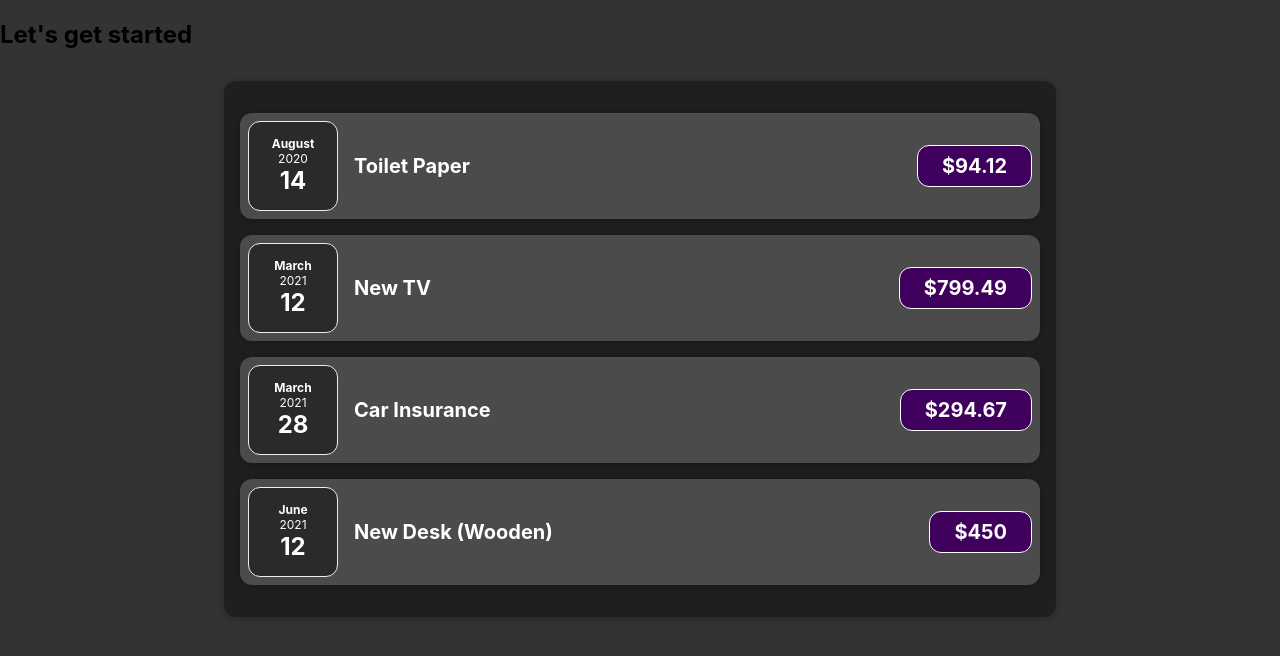
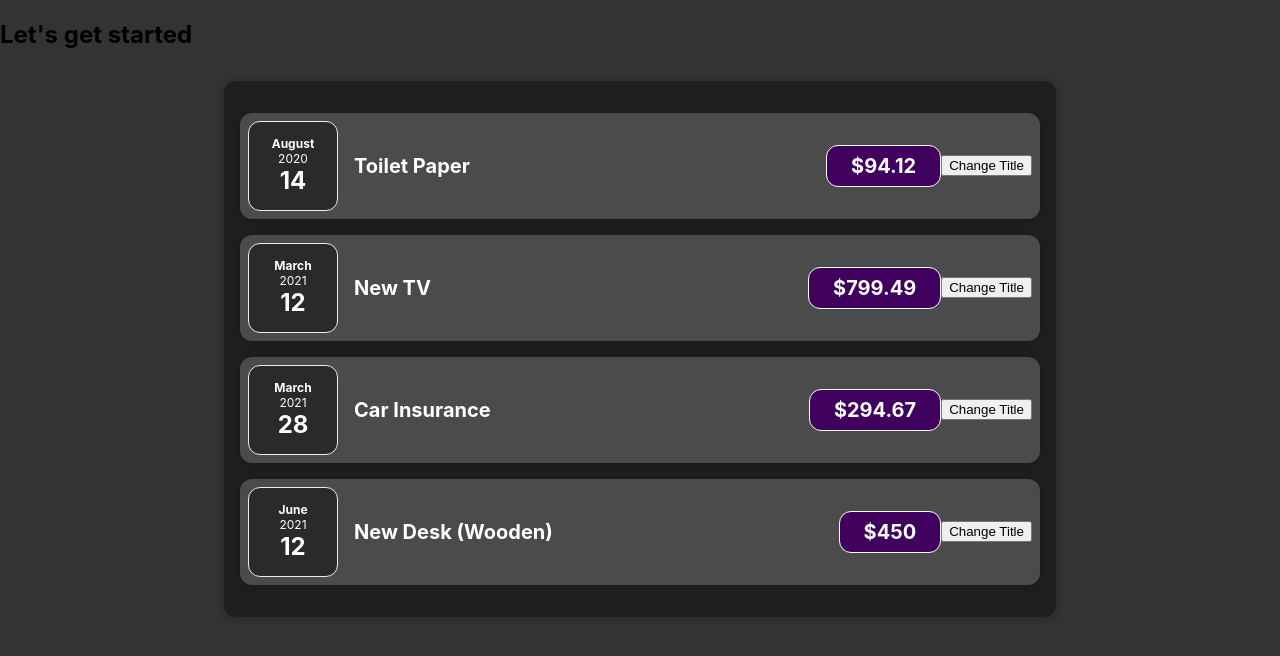
Before and after one commit to Znook/Udemy-React, a React (Create React App) app: page / in a window 1280 px wide. Shown: the top 656 px of the page. Built offline with nearby package versions, Linux system fonts and the light colour scheme.

Commit message:
added a click function to a button

```diff
--- a/src/components/Expenses/ExpenseItem.jsx
+++ b/src/components/Expenses/ExpenseItem.jsx
@@ -4,6 +4,11 @@ import Card from "../UI/Card";
 
 const ExpenseItem = (props) => {
   // Created a new JS file for ExpenseDate. See for more info
+
+  // Creating the onClick handler
+  const clickHandler = () => {
+    console.log('Click handler');
+  };
 
   return (
     <Card className="expense-item">
@@ -12,6 +17,7 @@ const ExpenseItem = (props) => {
         <h2>{props.title}</h2>
         <div className="expense-item__price">${props.amount}</div>
       </div>
+      <button onClick={clickHandler}>Change Title</button>
     </Card>
   );
 };
```
